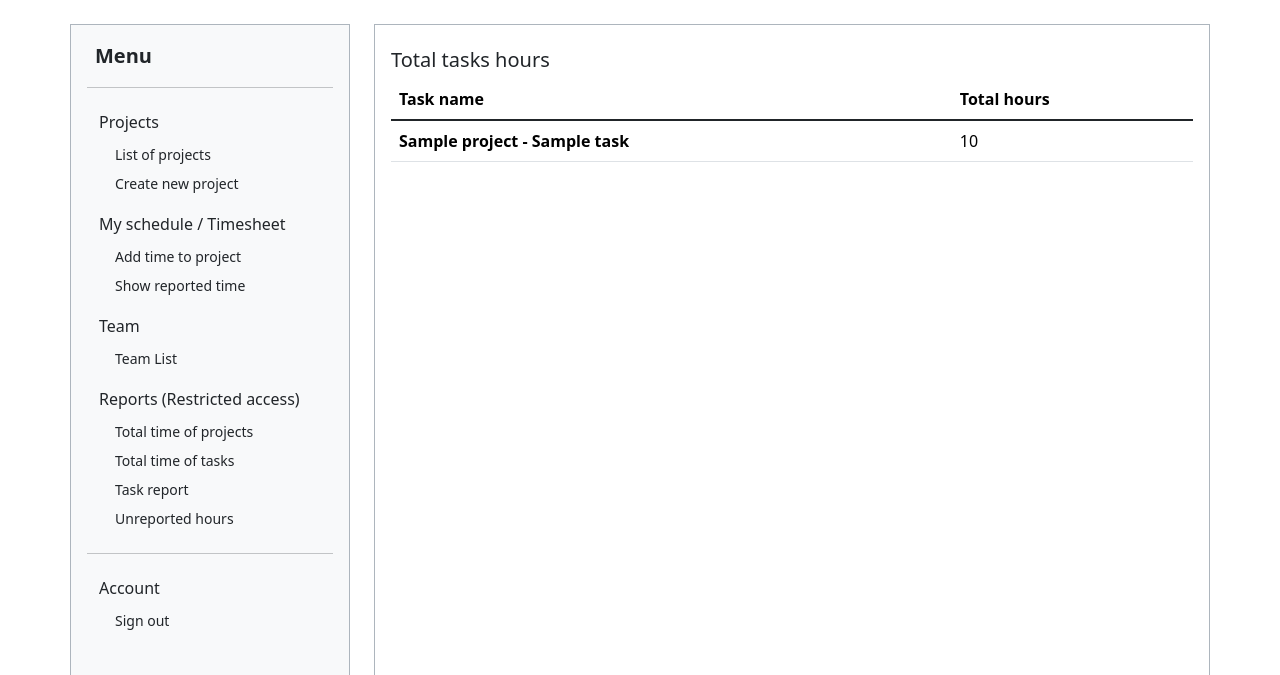
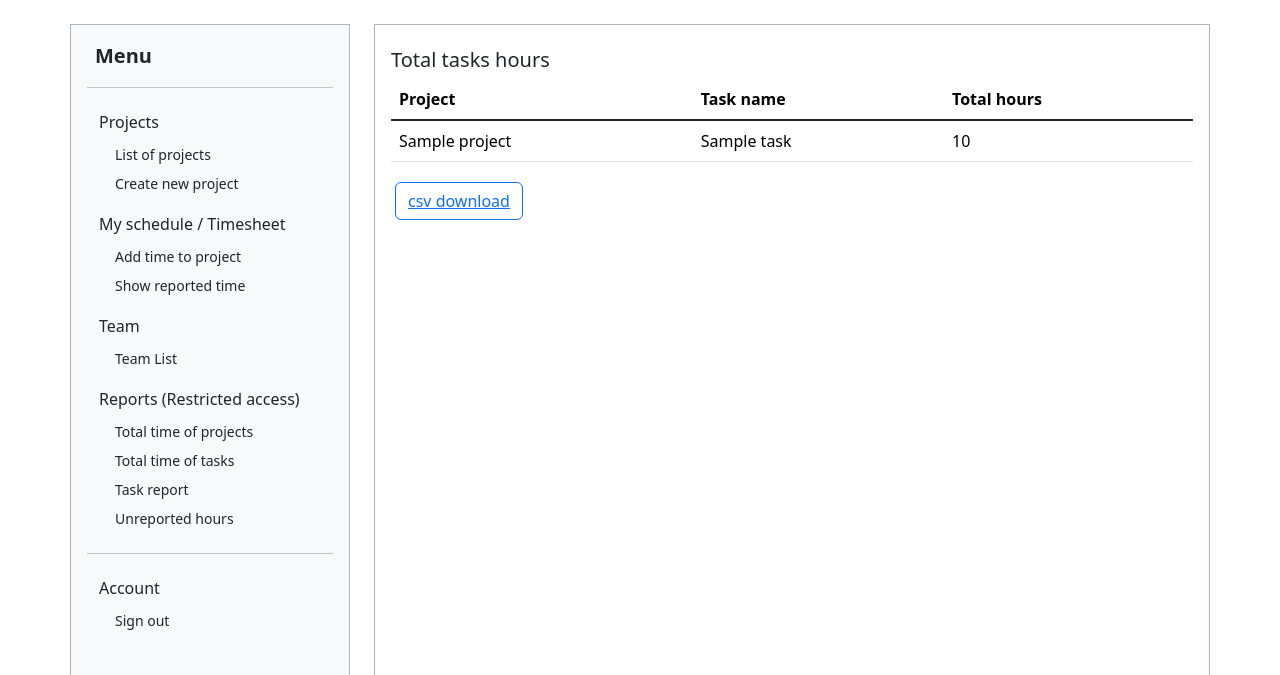
Before and after one commit to MarcinLebiedzinski/pmplatform, a Django app: page /pmplatform/reports/totaltaskstime/ in a window 1280 px wide. Shown: the part 122-797 px from the top of the page. Run offline with Django 4.2, Linux system fonts and the light colour scheme; a user stored in the database is signed in; tables that the repository leaves empty hold one stand-in row (values such as "Sample post").

Commit message:
2023-10-07 Update

```diff
--- a/pmplatform/urls.py
+++ b/pmplatform/urls.py
@@ -26,6 +26,7 @@
 from pmplatform_app.views import AddTimeToProject, AddTimeToTask, AddTime
 from pmplatform_app.views import ChangeProjectStatus, ChangeTaskStatus
 from pmplatform_app.views import TotalProjectsTimeDownloadCsv
+from pmplatform_app.views import TotalTasksTimeDownloadCsv
 
 from resume_app.views import Resume, CvDownload
 
@@ -61,6 +62,8 @@
     path('pmplatform/reports/taskreport/<int:task_id>/', TaskReport.as_view(), name='task_report'),
 
     path('pmplatform/reports/total_projects_time_download_csv/', TotalProjectsTimeDownloadCsv.as_view(), name='total_projects_time_download_csv'),
+    path('pmplatform/reports/total_tasks_time_download_csv/', TotalTasksTimeDownloadCsv.as_view(), name='total_tasks_time_download_csv'),
+
 
     path('', Resume.as_view(), name='resume'),
     path('resume/', Resume.as_view(), name='resume'),
--- a/pmplatform_app/views.py
+++ b/pmplatform_app/views.py
@@ -563,5 +563,28 @@
         writer = csv.writer(response)
         for row in list_of_projects:
             writer.writerow(row)
+        return response
+
+
+class TotalTasksTimeDownloadCsv(PermissionRequiredMixin, LoginRequiredMixin, View):
+    permission_required = 'pmplatform_app.view_choice'
+
+    def get(self, request):
+        tasks = Task.objects.all()
+        list_of_tasks = []
+        for task in tasks:
+            reports = UserTask.objects.filter(task_id=task.id)
+            hours_of_task = 0
+            for report in reports:
+                hours_of_task += report.amount_of_time
+            project = Project.objects.get(id=task.project_id)
+            list_of_tasks.append((project, task.name, hours_of_task))
+
+        response = HttpResponse(content_type='text/csv')
+        response['Content-Disposition'] = 'attachment; filename="totaltaskstime.csv"'
+
+        writer = csv.writer(response)
+        for row in list_of_tasks:
+            writer.writerow(row)
 
         return response
--- a/templates/totaltaskstime.html
+++ b/templates/totaltaskstime.html
@@ -12,6 +12,7 @@
 
               <thead>
                 <tr>
+                    <th scope="col">Project</th>
                     <th scope="col">Task name</th>
                     <th scope="col">Total hours</th>
                 </tr>
@@ -21,7 +22,8 @@
 
               {% for task in list_of_tasks %}
                 <tr>
-                    <th scope="row">{{task.2}} - {{task.0}}</th>
+                    <td>{{task.2}}</td>
+                    <td>{{task.0}}</td>
                     <td>{{task.1}}</td>
                 </tr>
               {% endfor %}
@@ -29,5 +31,9 @@
               </tbody>
             </table>
           </div>
-
+          <div class="p-1">
+            <button type="button" class="btn btn-outline-primary">
+            <a href="{% url 'total_tasks_time_download_csv' %}">csv download</a>
+            </button>
+          </div>
 {% endblock %}
```
